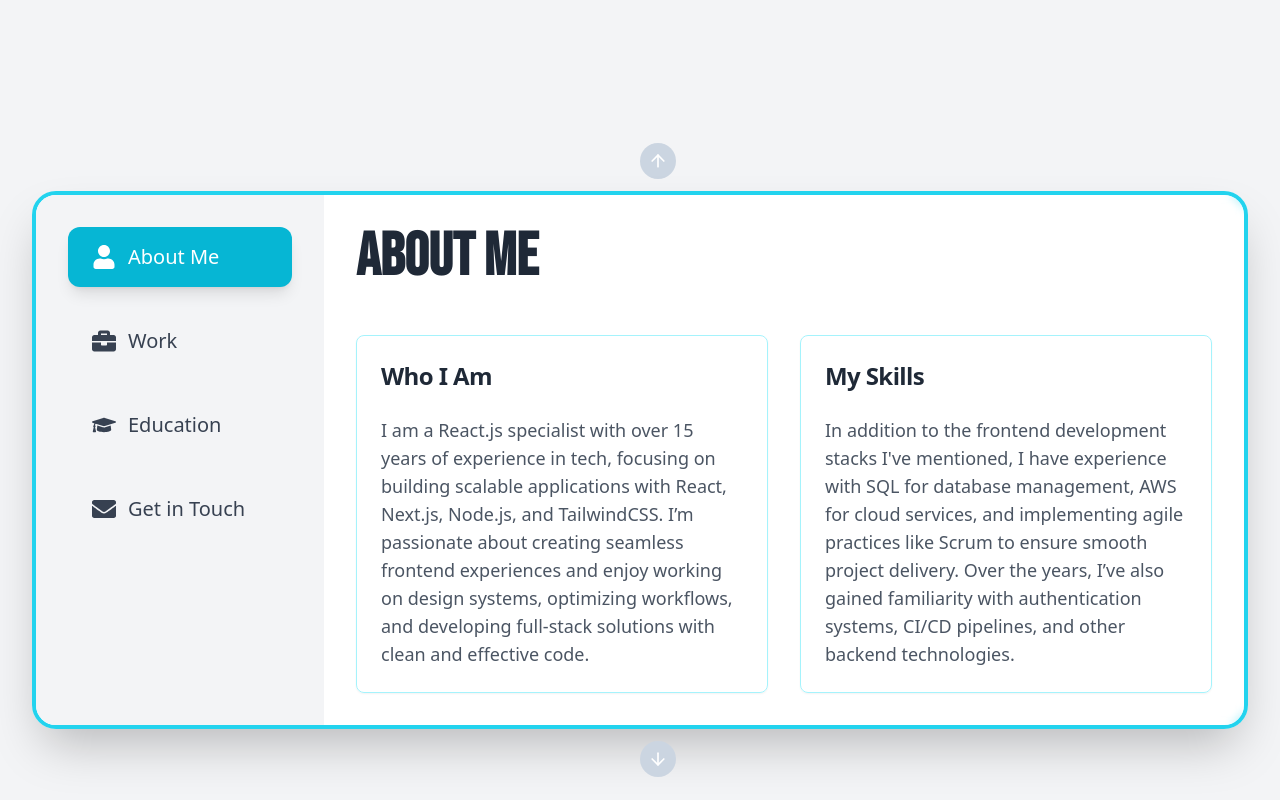
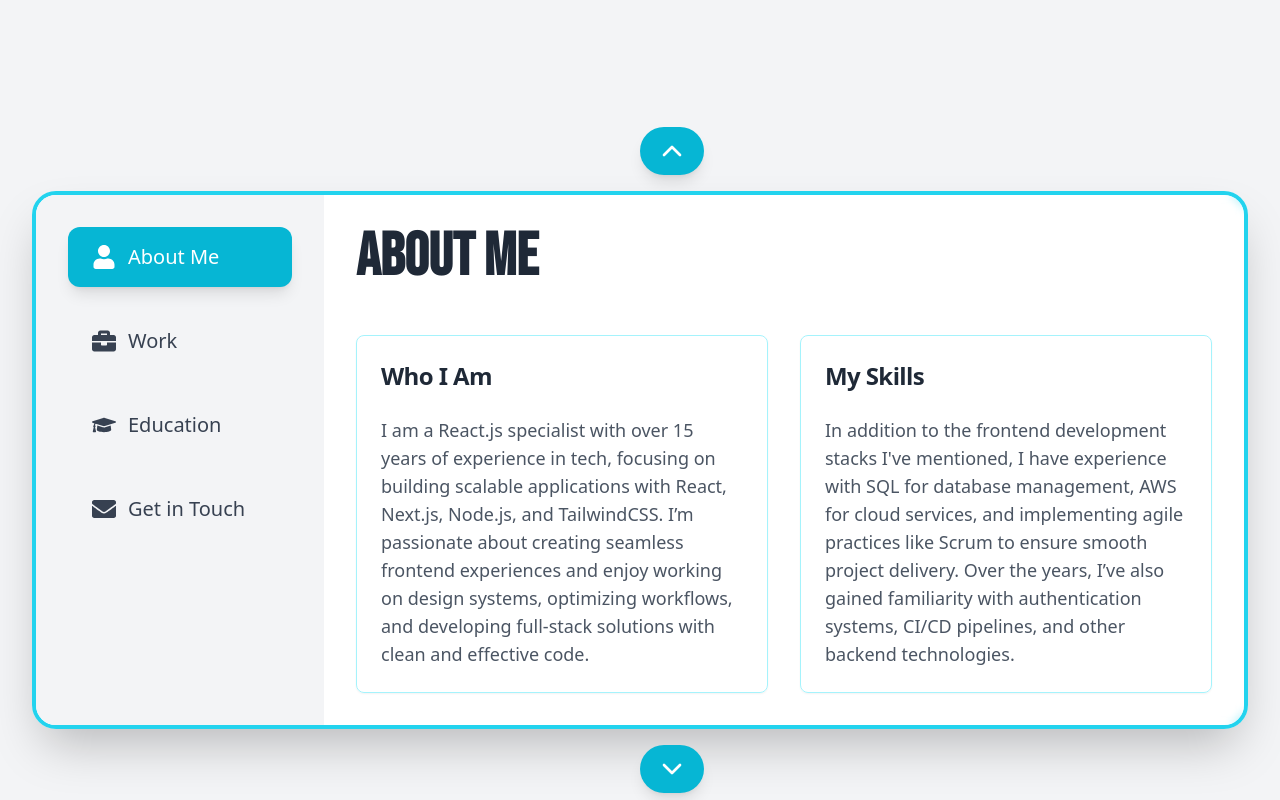
Before and after one commit to heliosalesjr/heliodev, a Next.js app: page / in a window 1280 px wide. Shown: the part 740-1540 px from the top of the page. Built offline with nearby package versions, Linux system fonts and the light colour scheme; a web font is replaced by a local one.

Commit message:
buttons with lucideReact icons

```diff
--- a/app/page.tsx
+++ b/app/page.tsx
@@ -10,7 +10,6 @@ import Image from 'next/image'
 import { Dock } from '@/components/Dock'
 import { ChevronDown } from 'lucide-react'
 import { useTheme } from 'next-themes'
-import { ArrowUp, ArrowDown } from "lucide-react";
 
 export default function Page() {
   const controls = useAnimation()
@@ -98,12 +97,11 @@ export default function Page() {
           </motion.div>
         </div>
         <div ref={portfolioRef} className="min-h-screen flex items-center justify-center relative">
-          {/* Conteúdo principal do Portfolio */}
           <div className="w-full max-w-7xl mx-auto p-8 relative">
             {/* Seta para cima */}
             <motion.button
               onClick={() => window.scrollTo({ top: 0, behavior: "smooth" })}
-              className="absolute -top-4 left-1/2 transform -translate-x-1/2 bg-slate-300 text-white p-2 rounded-full hover:bg-slate-500"
+              className={`absolute -top-8 left-1/2 transform -translate-x-1/2 bg-cyan-500 hover:bg-cyan-600 dark:bg-fuchsia-500 dark:hover:bg-fuchsia-600 text-white text-2xl px-4 py-2 rounded-full shadow-lg transition-all hover:scale-105`}
               initial={{ opacity: 0, y: -10 }}
               animate={{ opacity: 1, y: 0 }}
               exit={{ opacity: 0, y: -10 }}
@@ -111,7 +109,7 @@ export default function Page() {
               whileTap={{ scale: 0.9 }}
               aria-label="Scroll to top"
             >
-              <ArrowUp size={20} />
+              <ChevronDown className="h-8 w-8 rotate-180" />
             </motion.button>
 
             {/* Portfolio Component */}
@@ -122,7 +120,7 @@ export default function Page() {
               onClick={() =>
                 changelogRef?.current?.scrollIntoView({ behavior: "smooth" })
               }
-              className="absolute -bottom-4 left-1/2 transform -translate-x-1/2 bg-slate-300 text-white p-2 rounded-full hover:bg-slate-500"
+              className={`absolute -bottom-8 left-1/2 transform -translate-x-1/2 bg-cyan-500 hover:bg-cyan-600 dark:bg-fuchsia-500 dark:hover:bg-fuchsia-600 text-white text-2xl px-4 py-2 rounded-full shadow-lg transition-all hover:scale-105`}
               initial={{ opacity: 0, y: 10 }}
               animate={{ opacity: 1, y: 0 }}
               exit={{ opacity: 0, y: 10 }}
@@ -130,7 +128,7 @@ export default function Page() {
               whileTap={{ scale: 0.9 }}
               aria-label="Scroll to next section"
             >
-              <ArrowDown size={20} />
+              <ChevronDown className="h-8 w-8" />
             </motion.button>
           </div>
         </div>
```
